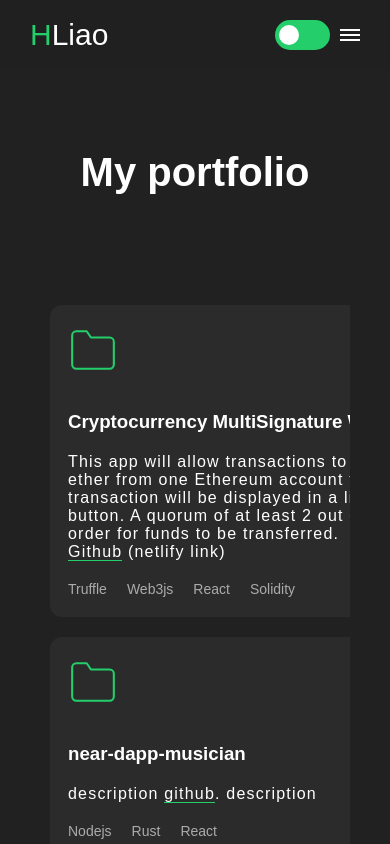
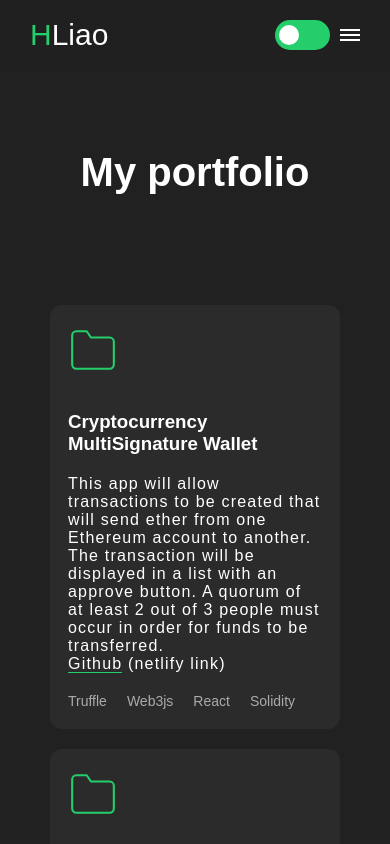
Before and after one commit to Hsien-HsiuLiao/hsien-hsiuliao.github.io, a React (Create React App) app: page / in a window 390 px wide. Shown: the top 844 px of the page. Built offline with nearby package versions, Linux system fonts and the light colour scheme; the HTML template or start-up script is replaced by a standard one.

Commit message:
wrap project text on small screen

```diff
--- a/src/components/Portfolio/styles.ts
+++ b/src/components/Portfolio/styles.ts
@@ -17,6 +17,7 @@ export const Container = styled.section`
     gap: 2rem;
     padding: 1rem;
     overflow: hidden;
+    word-break: break-word;
 
     .project{
       padding: 2rem 1.8rem;
@@ -55,6 +56,10 @@ export const Container = styled.section`
       p{
         letter-spacing: 0.12rem;
         margin-bottom: 2rem;
+
+        word-break: break-word;
+        overflow-wrap: break-word;
+
         a{
           color: #FFFF;
           border-bottom: 1px solid var(--green);
```
